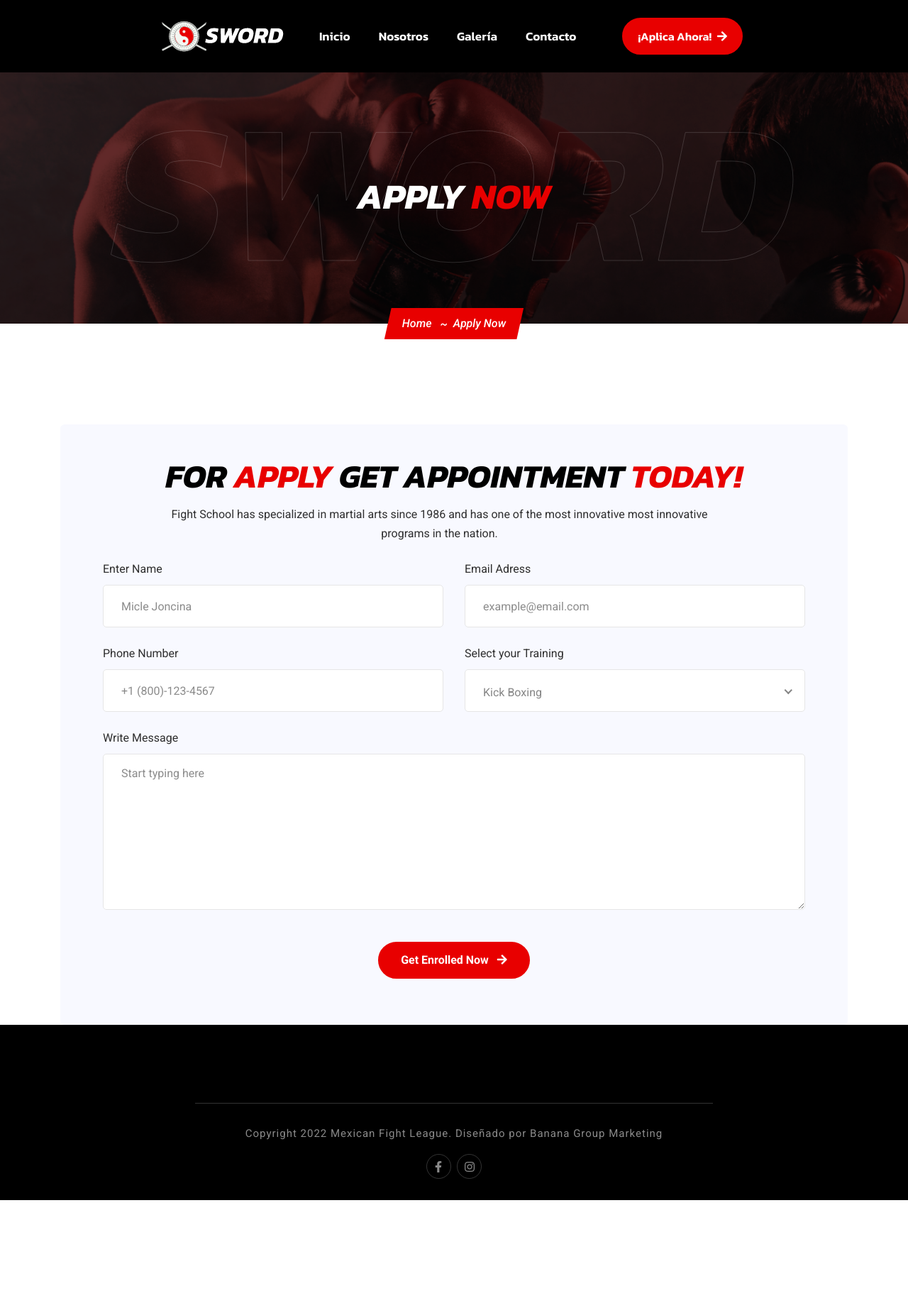
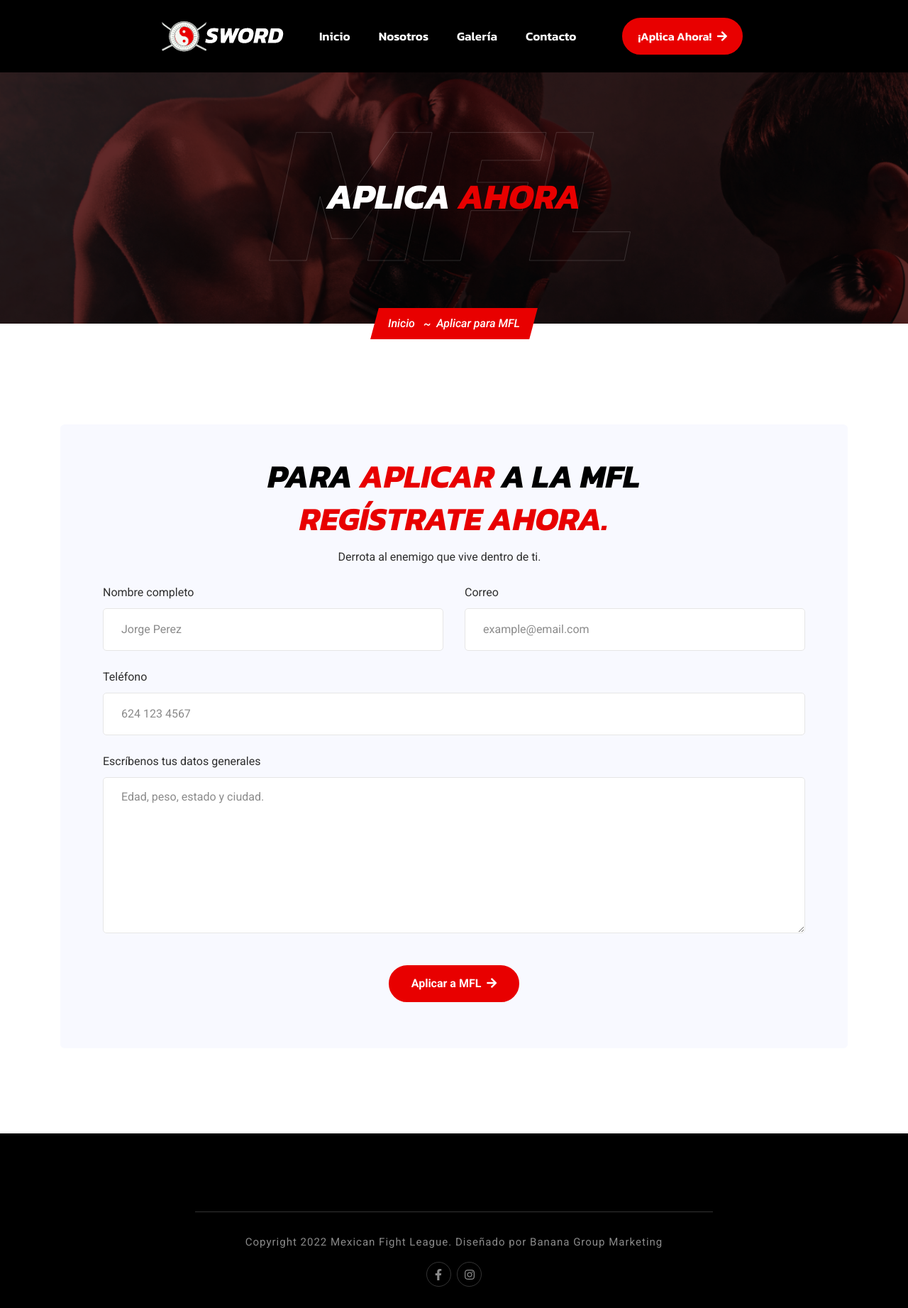
Before and after one commit to Ivonnemtz96/mfl, a PHP site: page /aplicar.php in a window 1280 px wide. Shown: the whole page at 71% size. Before the commit the page ends 1691 px from the top, so only its background shows below. Run offline with PHP 8.4, Linux system fonts and the light colour scheme.

Commit message:
aplicar terminado

```diff
--- a/modules/aplicar.php
+++ b/modules/aplicar.php
@@ -3,13 +3,13 @@
 ~~~~~~~~~~~~~~~~~~~~~~~~~~~~~~~~~~~~~~~~-->
 <section class="banner-section banner-section-two inner-banner-section bg-overlay-red bg_img" data-background="assets/images/bg/bg-12.png">
     <div class="section-logo-text">
-        <span class="title">SWORD</span>
+        <span class="title">MFL</span>
     </div>
     <div class="container-fluid">
         <div class="row justify-content-center align-items-end mb-30-none">
             <div class="col-xl-12 col-lg-12 text-center mb-30">
                 <div class="banner-content" data-aos="fade-up" data-aos-duration="1800">
-                    <h1 class="title">APPLY <span>NOW</span></h1>
+                    <h1 class="title">Aplica <span>ahora</span></h1>
                 </div>
             </div>
         </div>
@@ -18,8 +18,8 @@
 <div class="breadcrumb-area">
     <nav aria-label="breadcrumb">
         <ol class="breadcrumb">
-        <li class="breadcrumb-item"><a href="index.html">Home</a></li>
-        <li class="breadcrumb-item active" aria-current="page">Apply Now</li>
+        <li class="breadcrumb-item"><a href="index.php">Inicio</a></li>
+        <li class="breadcrumb-item active" aria-current="page">Aplicar para MFL</li>
         </ol>
     </nav>
 </div>
@@ -31,33 +31,33 @@
     Start Account widget
 ~~~~~~~~~~~~~~~~~~~~~~~~~~~~~~~~~~~~~~~~-->
 <section class="account-widget-section account-widget-section-two account-widget-section--style account-widget-section--style-two pt-120">
-    <div class="container">
+    <div class="container mb-120">
         <div class="row justify-content-center">
             <div class="col-xl-12">
                 <div class="account-widget-form-area">
                     <div class="row justify-content-center">
                         <div class="col-xl-10 col-lg-12 text-center">
                             <div class="section-header">
-                                <h2 class="section-title">For <span>Apply</span> Get Appointment <span>Today!</span></h2>
-                                <p>Fight School has specialized in martial arts since 1986 and has one of the most innovative most innovative programs in the nation.</p>
+                                <h2 class="section-title">Para <span>aplicar</span> a la MFL<span> regístrate ahora. </span></h2>
+                                <p>Derrota al enemigo que vive dentro de ti.</p>
                             </div>
                         </div>
                     </div>
                     <form class="account-widget-form">
                         <div class="row justify-content-center mb-20-none">
                             <div class="col-xl-6 col-lg-6 form-group">
-                                <label>Enter Name</label>
-                                <input type="text" class="form--control" placeholder="Micle Joncina">
+                                <label>Nombre completo</label>
+                                <input type="text" class="form--control" placeholder="Jorge Perez">
                             </div>
                             <div class="col-xl-6 col-lg-6 form-group">
-                                <label>Email Adress</label>
+                                <label>Correo</label>
                                 <input type="email" class="form--control" placeholder="example@email.com">
                             </div>
-                            <div class="col-xl-6 col-lg-6 form-group">
-                                <label>Phone Number</label>
-                                <input type="text" class="form--control" placeholder="+1 (800)-123-4567">
+                            <div class="col-xl-12 col-lg-12 form-group">
+                                <label>Teléfono</label>
+                                <input type="text" class="form--control" placeholder="624 123 4567">
                             </div>
-                            <div class="col-xl-6 col-lg-6 form-group">
+                            <!-- <div class="col-xl-6 col-lg-6 form-group">
                                 <label>Select your Training</label>
                                 <div class="account-widget-select">
                                     <select class="form--control">
@@ -66,13 +66,13 @@
                                         <option value="3">Personal Boxing</option>
                                     </select>
                                 </div>
-                            </div>
+                            </div> -->
                             <div class="col-xl-12 form-group">
-                                <label>Write Message</label>
-                                <textarea class="form--control" placeholder="Start typing here"></textarea>
+                                <label>Escríbenos tus datos generales</label>
+                                <textarea class="form--control" placeholder="Edad, peso, estado y ciudad."></textarea>
                             </div>
                             <div class="col-xl-12 form-group text-center">
-                                <button type="submit" class="btn--base mt-20">Get Enrolled Now <i class="fas fa-arrow-right ml-2"></i></button>
+                                <button type="submit" class="btn--base mt-20">Aplicar a MFL<i class="fas fa-arrow-right ml-2"></i></button>
                             </div>
                         </div>
                     </form>
```
